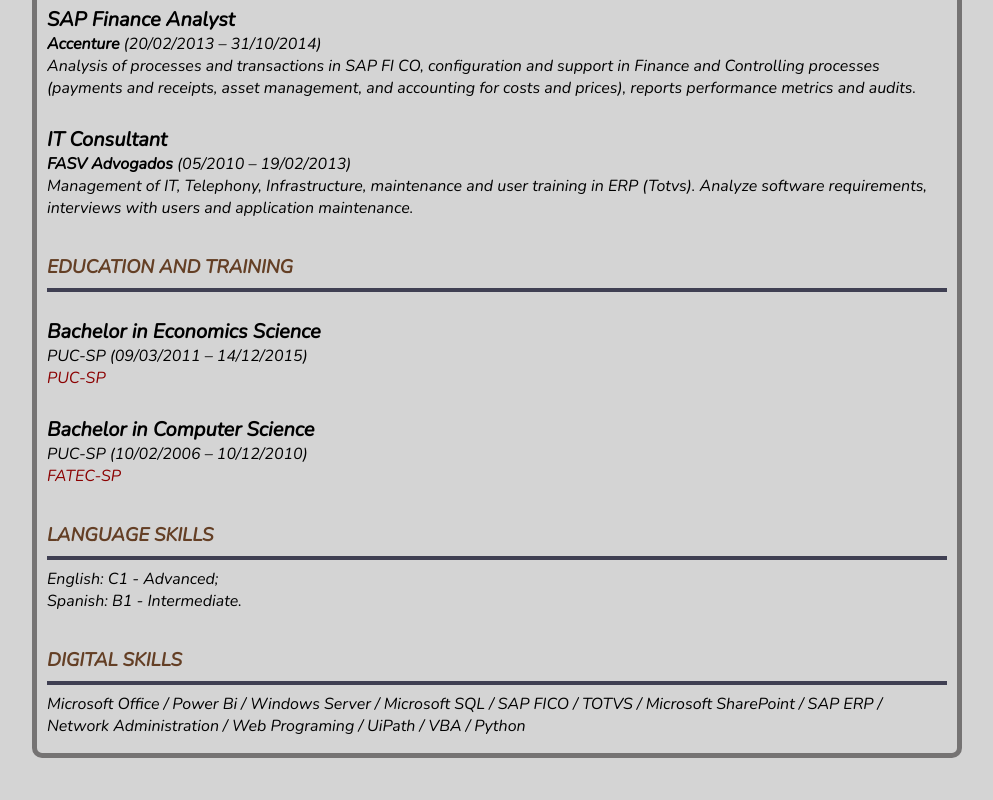
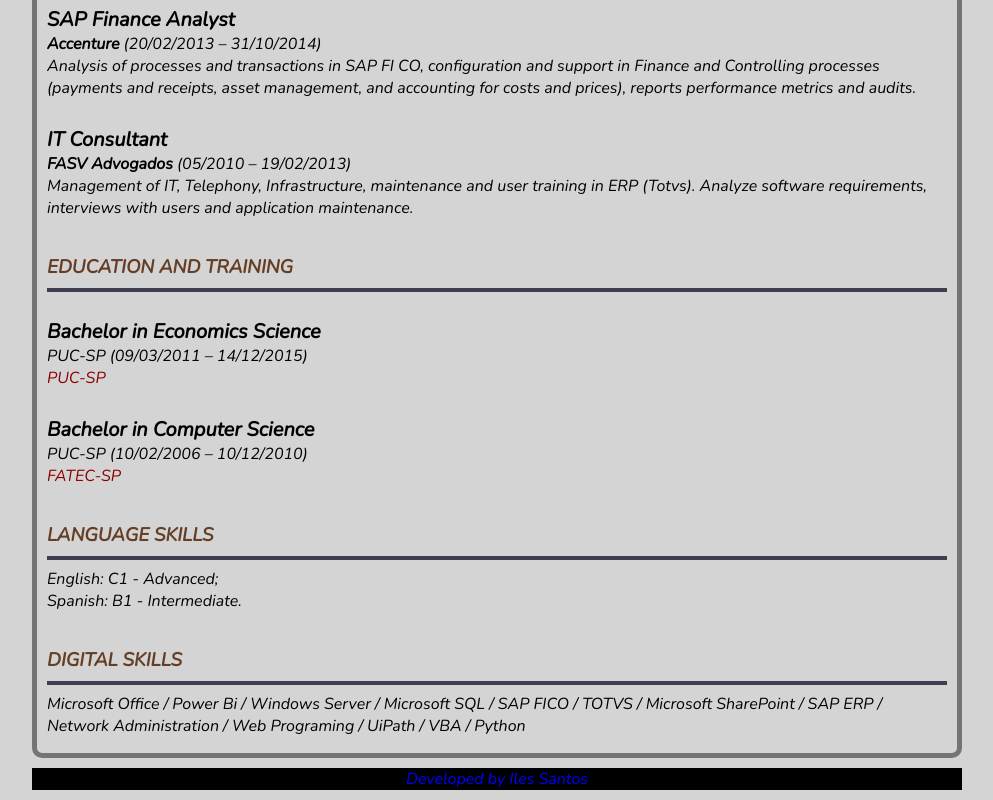
Before and after one commit to IlesCarlos/IlesCarlos.github.io, a plain HTML site: page CV/index.html in a window 1280 px wide. Shown: the part 958-1758 px from the top of the page, without its empty margins (143-1136 px from the left). Before the commit the page ends 1724 px from the top, so only its background shows below. Drawn offline with nearby package versions, Linux system fonts and the light colour scheme.

Commit message:
Atualizando Footer

```diff
--- a/CV/index.html
+++ b/CV/index.html
@@ -117,5 +117,8 @@
             Microsoft Office / Power Bi / Windows Server / Microsoft SQL / SAP FICO / TOTVS / Microsoft SharePoint / SAP ERP / Network Administration / Web Programing / UiPath / VBA / Python
         </p>
     </div>
+    <footer>
+        Developed by Iles Santos
+    </footer>
 </body>
 </html>
--- a/CV/style.css
+++ b/CV/style.css
@@ -62,3 +62,11 @@ a{
     text-decoration: none;
     color: darkred;
 }
+
+footer{
+    text-align: center;
+    background-color: black;
+    color: blue;
+    margin: 10px auto;
+    width: 930px;
+}
```
